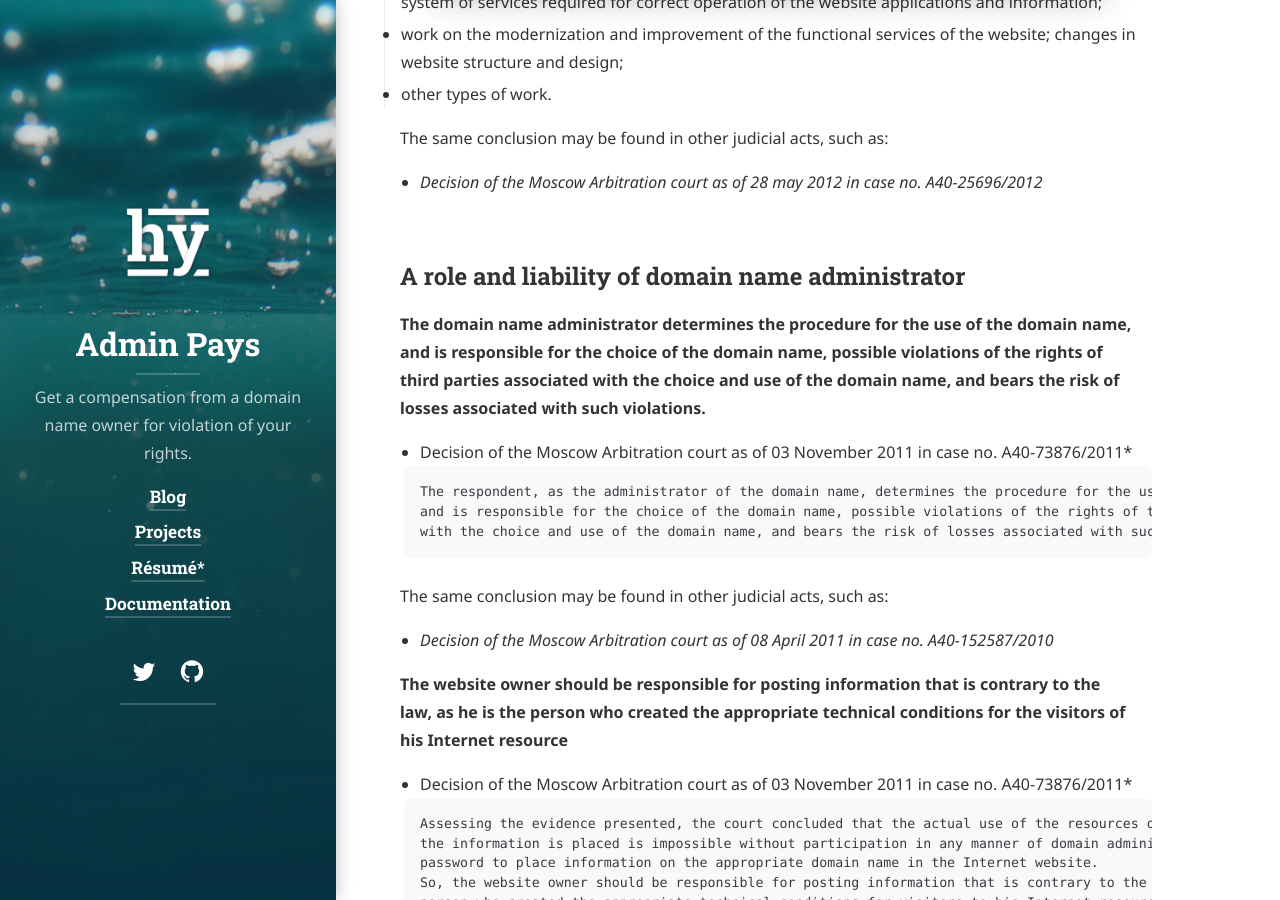
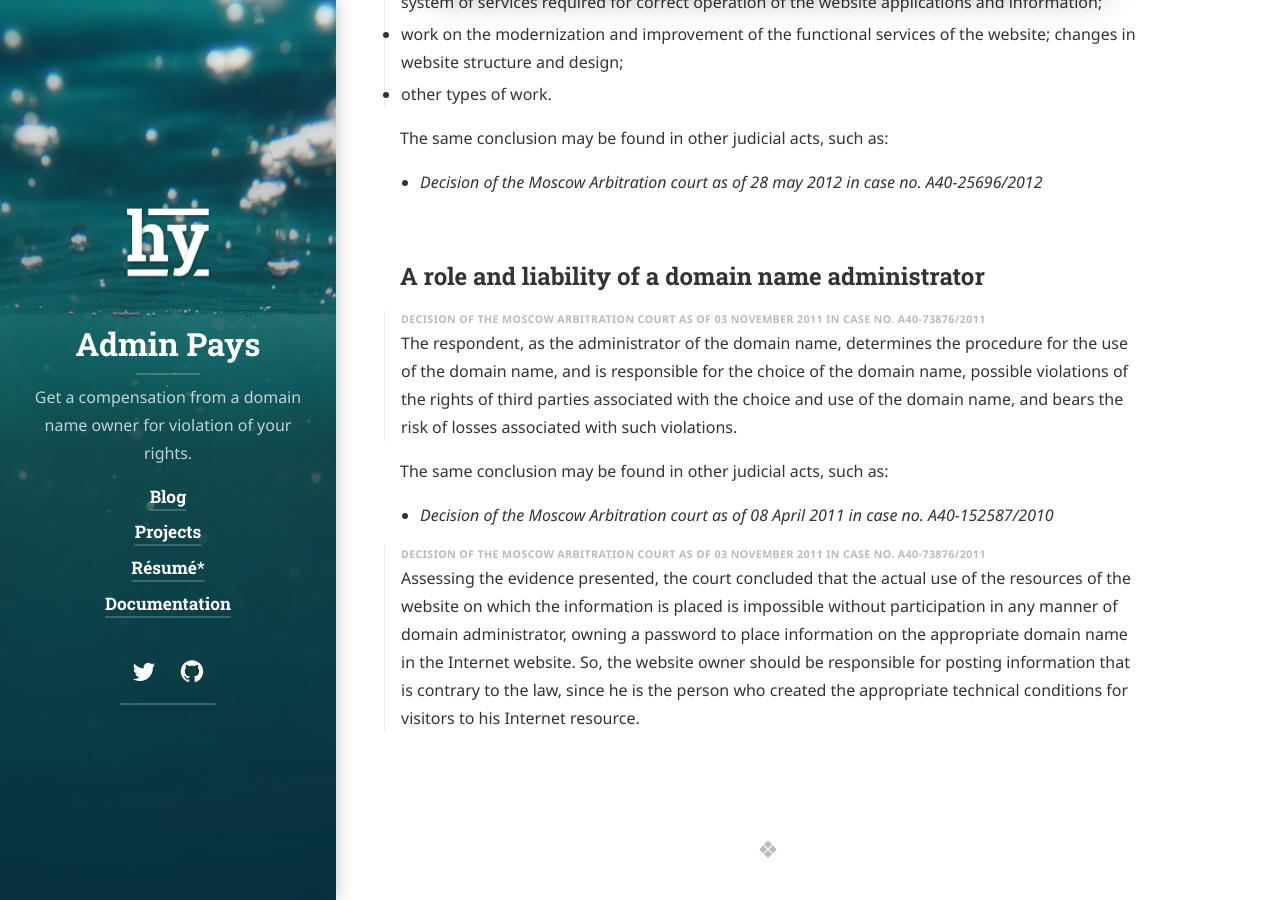
Before and after one commit to xCounsel/adminpays, a Jekyll site: the page built from docs/advanced.md, in a window 1280 px wide and 900 px high, scrolled down 1113 px. Built offline with Jekyll 4.4.1, drawn with Linux system fonts in a browser that asks for light colours; cached includes are drawn as plain includes; nearby versions of some CDN libraries; some web fonts are replaced; library files that are not in the unit come from our copies; some of the changed text lies outside the part shown.

Commit message:
Update advanced.md

````diff
--- a/docs/advanced.md
+++ b/docs/advanced.md
@@ -35,27 +35,17 @@ The same conclusion may be found in other judicial acts, such as:
 * *Decision of the Moscow Arbitration court as of 28 may 2012 in case no. A40-25696/2012*
 
 
-## A role and liability of domain name administrator
+## A role and liability of a domain name administrator
 
-**The domain name administrator determines the procedure for the use of the domain name, and is responsible for the choice of the domain name, possible violations of the rights of third parties associated with the choice and use of the domain name, and bears the risk of losses associated with such violations.**
-* Decision of the Moscow Arbitration court as of 03 November 2011 in case no. A40-73876/2011*
-```
 The respondent, as the administrator of the domain name, determines the procedure for the use of the domain name,
 and is responsible for the choice of the domain name, possible violations of the rights of third parties associated
 with the choice and use of the domain name, and bears the risk of losses associated with such violations.
-```
+{:.note title="Decision of the Moscow Arbitration court as of 03 November 2011 in case no. A40-73876/2011"}
 
 The same conclusion may be found in other judicial acts, such as:
 
 * *Decision of the Moscow Arbitration court as of 08 April 2011 in case no. A40-152587/2010*
-<br/>
 
-**The website owner should be responsible for posting information that is contrary to the law, as he is the person who created the appropriate technical conditions for the visitors of his Internet resource**
-* Decision of the Moscow Arbitration court as of 03 November 2011 in case no. A40-73876/2011*
-```
-Assessing the evidence presented, the court concluded that the actual use of the resources of the website on which
-the information is placed is impossible without participation in any manner of domain administrator, owning a
-password to place information on the appropriate domain name in the Internet website.
-So, the website owner should be responsible for posting information that is contrary to the law, since he is the
-person who created the appropriate technical conditions for visitors to his Internet resource.
-```
+
+Assessing the evidence presented, the court concluded that the actual use of the resources of the website on which the information is placed is impossible without participation in any manner of domain administrator, owning a password to place information on the appropriate domain name in the Internet website. So, the website owner should be responsible for posting information that is contrary to the law, since he is the person who created the appropriate technical conditions for visitors to his Internet resource.
+{:.note title="Decision of the Moscow Arbitration court as of 03 November 2011 in case no. A40-73876/2011"}
````
Also changed, not shown: other parts of docs/advanced.md (+1 -1 lines).
